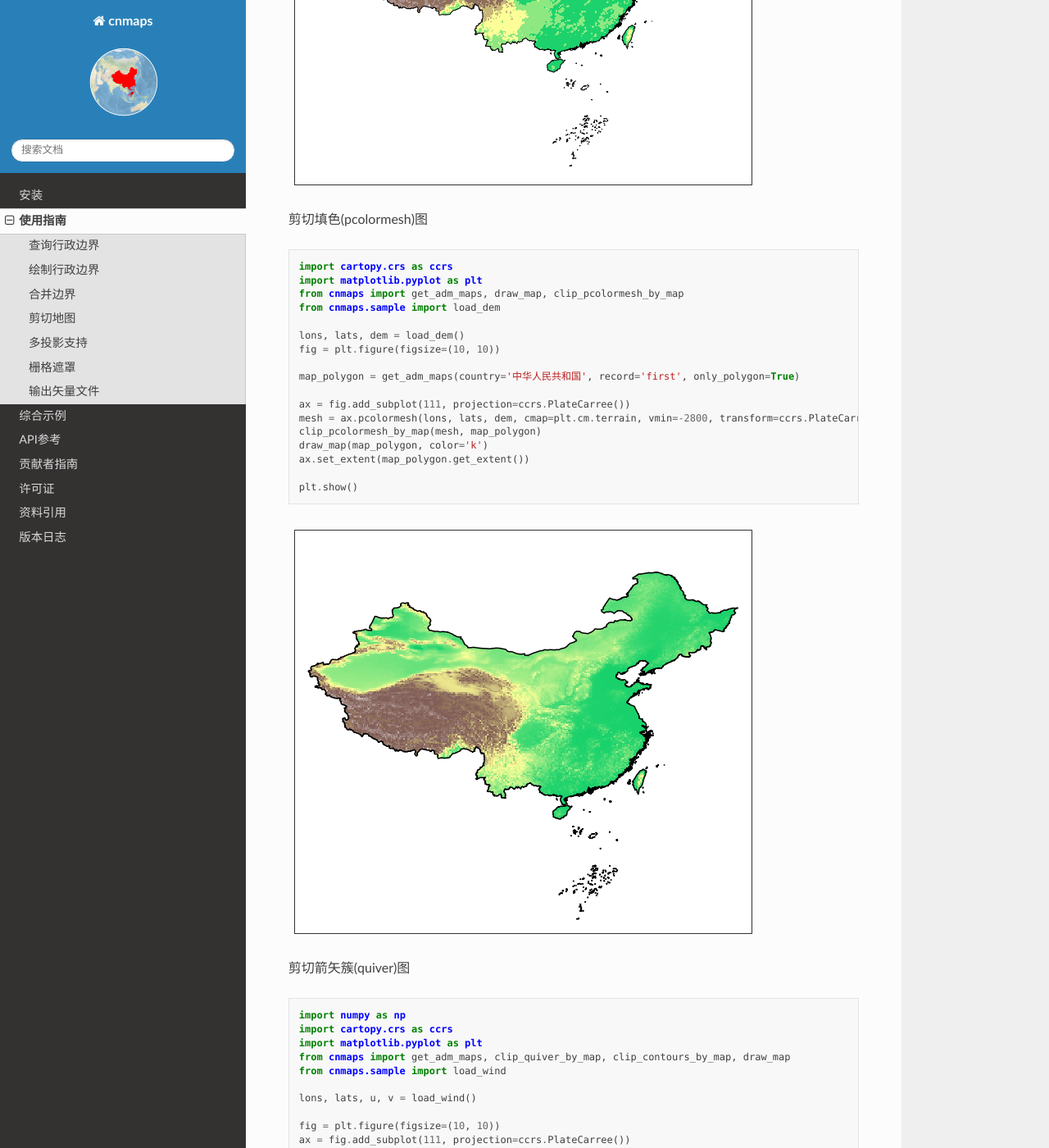
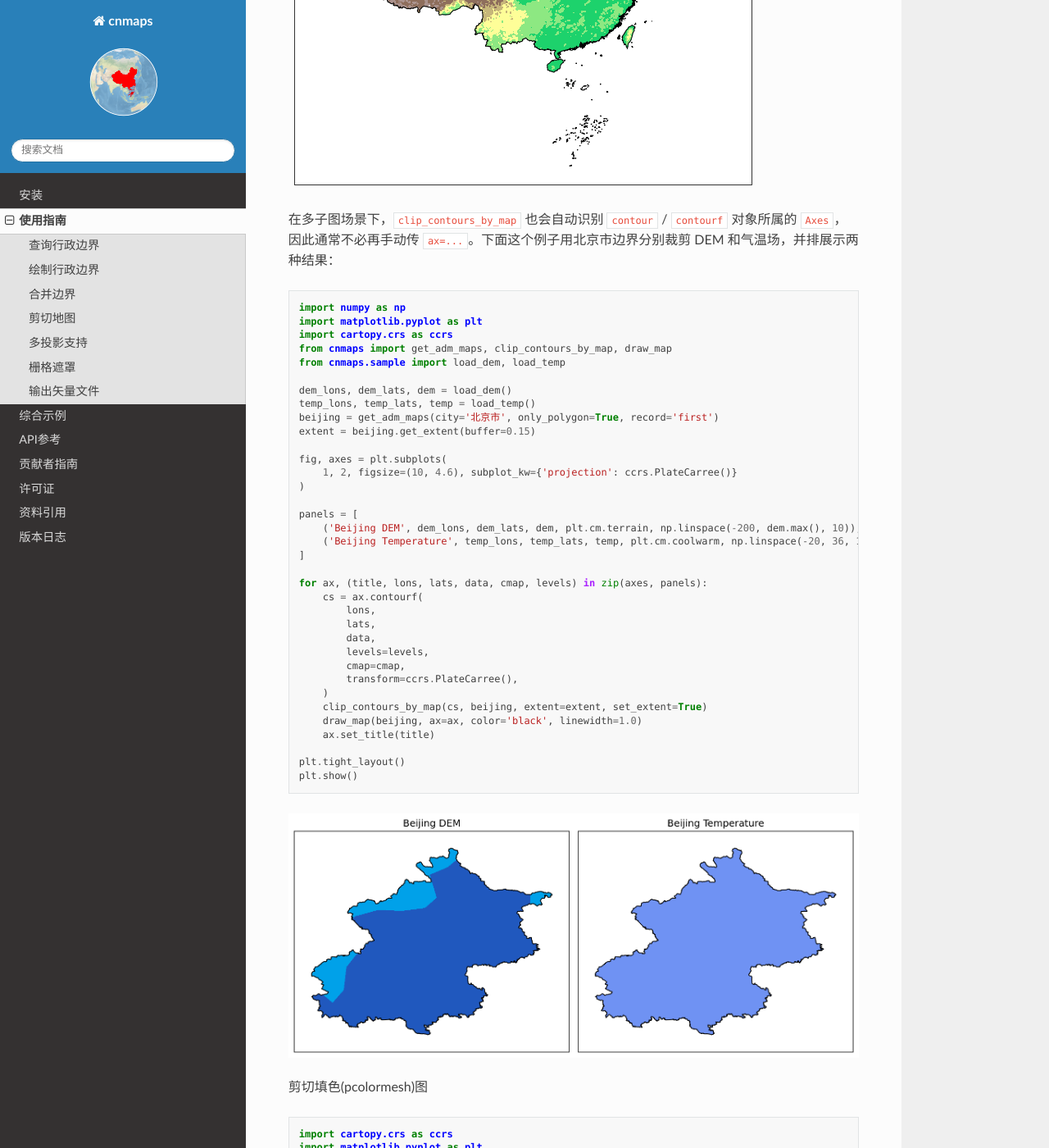
Before and after one commit to cnmetlab/cnmaps, a Sphinx documentation site: the page built from docs/source/content/usage.rst, in a window 1280 px wide and 1400 px high, scrolled down 8031 px. Shown: the whole window at 82% size. Built offline with Sphinx 7.4.7 and the Read the Docs theme 3.1.0, drawn with Linux system fonts in a browser that asks for light colours.

Commit message:
Fix #138 auto-detect axes for clipping (#150)
* Fix #138 auto-detect axes for clipping

* Document multi-axes clipping for #138

* Add rendered docs image for #138 example

* Refine #138 multi-axes example with Beijing panels

```diff
--- a/docs/source/content/usage.rst
+++ b/docs/source/content/usage.rst
@@ -271,6 +271,48 @@
 
 .. image:: ../_static/clip-china-contourf.png
 
+在多子图场景下，``clip_contours_by_map`` 也会自动识别 ``contour`` / ``contourf`` 对象所属的 ``Axes``，因此通常不必再手动传 ``ax=...``。下面这个例子用北京市边界分别裁剪 DEM 和气温场，并排展示两种结果：
+
+.. code:: python
+
+    import numpy as np
+    import matplotlib.pyplot as plt
+    import cartopy.crs as ccrs
+    from cnmaps import get_adm_maps, clip_contours_by_map, draw_map
+    from cnmaps.sample import load_dem, load_temp
+
+    dem_lons, dem_lats, dem = load_dem()
+    temp_lons, temp_lats, temp = load_temp()
+    beijing = get_adm_maps(city='北京市', only_polygon=True, record='first')
+    extent = beijing.get_extent(buffer=0.15)
+
+    fig, axes = plt.subplots(
+        1, 2, figsize=(10, 4.6), subplot_kw={'projection': ccrs.PlateCarree()}
+    )
+
+    panels = [
+        ('Beijing DEM', dem_lons, dem_lats, dem, plt.cm.terrain, np.linspace(-200, dem.max(), 10)),
+        ('Beijing Temperature', temp_lons, temp_lats, temp, plt.cm.coolwarm, np.linspace(-20, 36, 10)),
+    ]
+
+    for ax, (title, lons, lats, data, cmap, levels) in zip(axes, panels):
+        cs = ax.contourf(
+            lons,
+            lats,
+            data,
+            levels=levels,
+            cmap=cmap,
+            transform=ccrs.PlateCarree(),
+        )
+        clip_contours_by_map(cs, beijing, extent=extent, set_extent=True)
+        draw_map(beijing, ax=ax, color='black', linewidth=1.0)
+        ax.set_title(title)
+
+    plt.tight_layout()
+    plt.show()
+
+.. image:: ../_static/clip-china-contourf-multi-axes.png
+
 剪切填色(pcolormesh)图
 
 .. code:: python
```
Also changed, not shown: docs/source/_static/clip-china-contourf-multi-axes.png (added), 3 other files.
